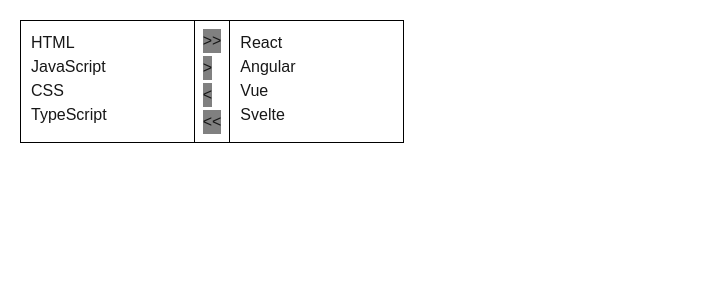
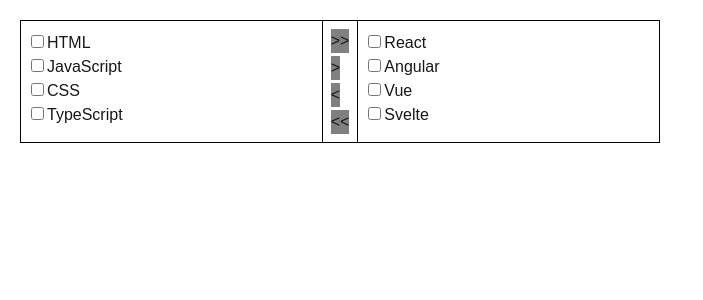
Before and after one commit to bertrandcodes/custom-ui-components, a Next.js app in the folder my-app/: page / in a window 1280 px wide. Shown: the top 300 px of the page, without its empty margins (0-703 px from the left). Built offline with nearby package versions, Linux system fonts and the light colour scheme.

Commit message:
first implementation done

```diff
--- a/my-app/src/app/globals.css
+++ b/my-app/src/app/globals.css
@@ -25,7 +25,7 @@
   justify-content: space-around;
   border: 1px solid black;
   margin: 20px;
-  max-width: 30%;
+  max-width: 50%;
 }
 
 .left-container, .right-container {
@@ -50,3 +50,7 @@
   background-color: gray;
   margin: 3px;
 }
+
+.checkbox {
+  margin-right: 3px;
+}
--- a/my-app/src/app/page.js
+++ b/my-app/src/app/page.js
@@ -1,4 +1,8 @@
 // Rename from Home...
+
+"use client"
+
+import { useState } from "react";
 
 // Format with css
 // get buttons down
@@ -19,33 +23,108 @@
 
 // disable buttons accordingly
 
+const itemList = {
+  "HTML": {
+    onLeft: true,
+  },
+  "JavaScript": {
+    onLeft: true,
+  },
+  "CSS": {
+    onLeft: true,
+  },
+  "TypeScript": {
+    onLeft: true,
+  },
+  "React": {
+    onLeft: false,
+  },
+  "Angular": {
+    onLeft: false,
+  },
+  "Vue": {
+    onLeft: false,
+  },
+  "Svelte": {
+    onLeft: false,
+  },
+}
+
 export default function Home() {
+  const [items, setItems] = useState(itemList)
+  const [selectedItems, setSelectedItems] = useState(new Set())
+
+  const switchSides = (target) => {
+    const switchToLeft = target === "left"
+    const newObj = { ...items }
+    Object.keys(newObj).forEach(item => items[item].onLeft = switchToLeft)
+    setItems(newObj)
+  }
+
+  const updateSelected = (name) => {
+    const newSet = new Set(selectedItems)
+    if (newSet.has(name)) {
+      newSet.delete(name)
+    } else {
+      newSet.add(name)
+    }
+    setSelectedItems(newSet)
+  }
+
+  const swap = (target) => {
+    const switchToLeft = target === "left"
+    const newObj = { ...items }
+    const newSet = new Set(selectedItems)
+
+    Array.from(selectedItems).forEach(item => {
+      if ((switchToLeft && !items[item].onLeft) || (!switchToLeft && items[item].onLeft)) {
+        newSet.delete(item)
+      }
+      if (switchToLeft) {
+        items[item].onLeft = true
+      } else {
+        items[item].onLeft = false
+      }
+      console.log(switchToLeft, items[item], item, 'item')
+    })
+    setSelectedItems(newSet)
+    setItems(newObj)
+  }
+
   return (
     <div className="main-container">
+      {console.log(selectedItems, 'selected')}
       <div className="left-container">
         <ul>
-          <li>HTML</li>
-          <li>JavaScript</li>
-          <li>CSS</li>
-          <li>TypeScript</li>
+          {Object.keys(items).filter((itemKey) => items[itemKey].onLeft).map((name) => (
+            <ListItem name={name} key={name} isSelected={selectedItems.has(name)} updateSelected={updateSelected} />
+          ))}
         </ul>
       </div>
       <br />
       <div className="button-container">
-        <button className="button">{">>"}</button>
-        <button className="button">{">"}</button>
-        <button className="button">{"<"}</button>
-        <button className="button">{"<<"}</button>
+        <button onClick={() => switchSides("right")} className="button">{">>"}</button>
+        <button onClick={() => swap("right")} className="button">{">"}</button>
+        <button onClick={() => swap("left")} className="button">{"<"}</button>
+        <button onClick={() => switchSides("left")} className="button">{"<<"}</button>
       </div>
       <br />
       <div className="right-container">
         <ul>
-          <li>React</li>
-          <li>Angular</li>
-          <li>Vue</li>
-          <li>Svelte</li>
+          {Object.keys(items).filter((itemKey) => !items[itemKey].onLeft).map((name) => (
+            <ListItem name={name} key={name} isSelected={selectedItems.has(name)} updateSelected={updateSelected} />
+          ))}
         </ul>
       </div>
     </div>
   );
 }
+
+function ListItem({ name, isSelected, updateSelected }) {
+  return (
+    <li>
+      <input type="checkbox" className="checkbox" checked={isSelected} onChange={() => { updateSelected(name) }} />
+      <span>{name}</span>
+    </li>
+  )
+}
```
